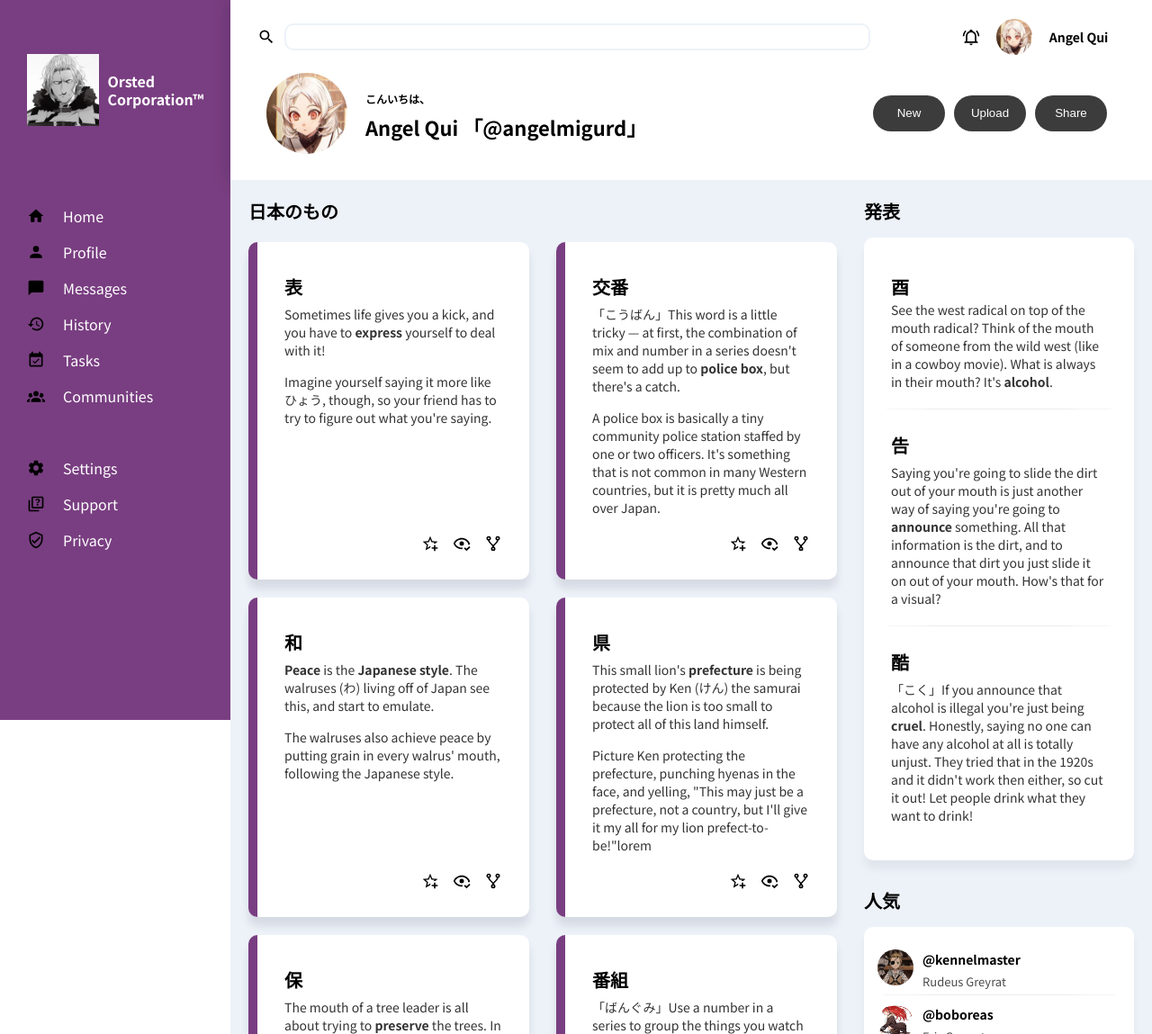
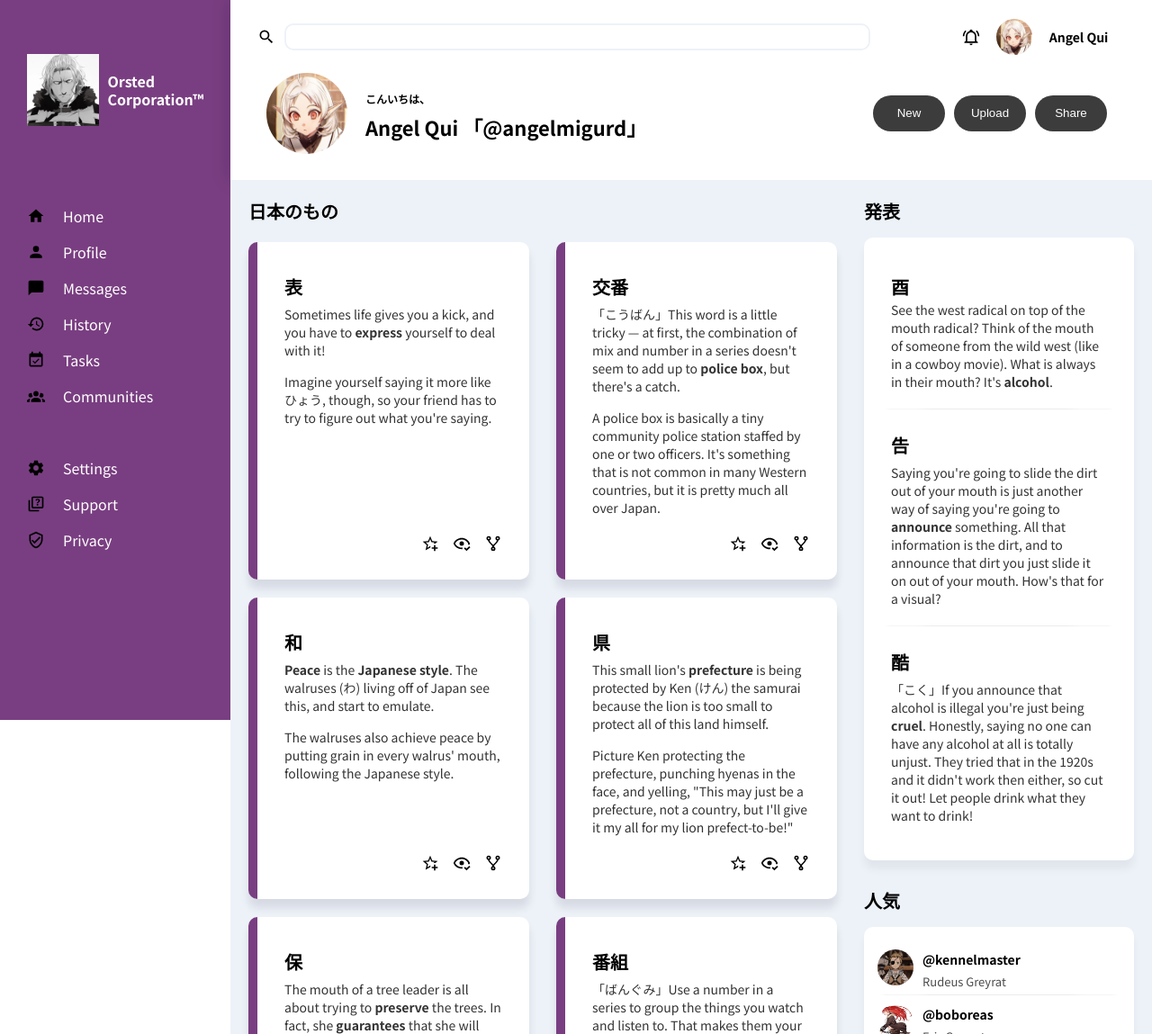
Before and after one commit to migurd/odin-dashboard-grid, a plain HTML site: page index.html in a window 1280 px wide. Shown: the top 1149 px of the page at 90% size. Drawn offline with Linux system fonts and the light colour scheme.

Commit message:
Deleted a text

```diff
--- a/index.html
+++ b/index.html
@@ -131,7 +131,7 @@
 							</p>
 							<br>
 							<p class="card__text">
-								Picture Ken protecting the prefecture, punching hyenas in the face, and yelling, "This may just be a prefecture, not a country, but I'll give it my all for my lion prefect-to-be!"lorem
+								Picture Ken protecting the prefecture, punching hyenas in the face, and yelling, "This may just be a prefecture, not a country, but I'll give it my all for my lion prefect-to-be!"
 							</p>
 						</div>
 						<div class="card__icon-container">
```
